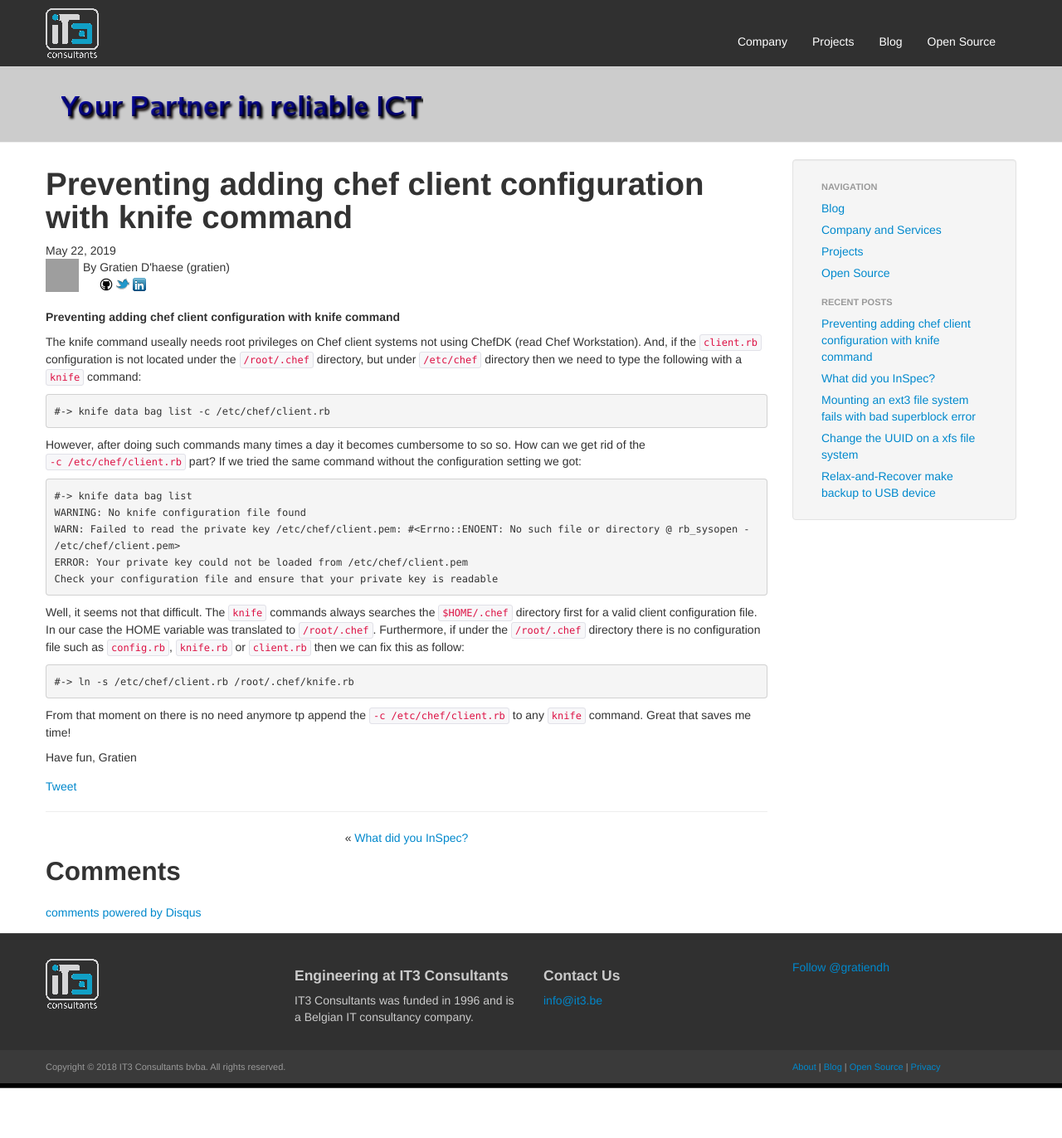
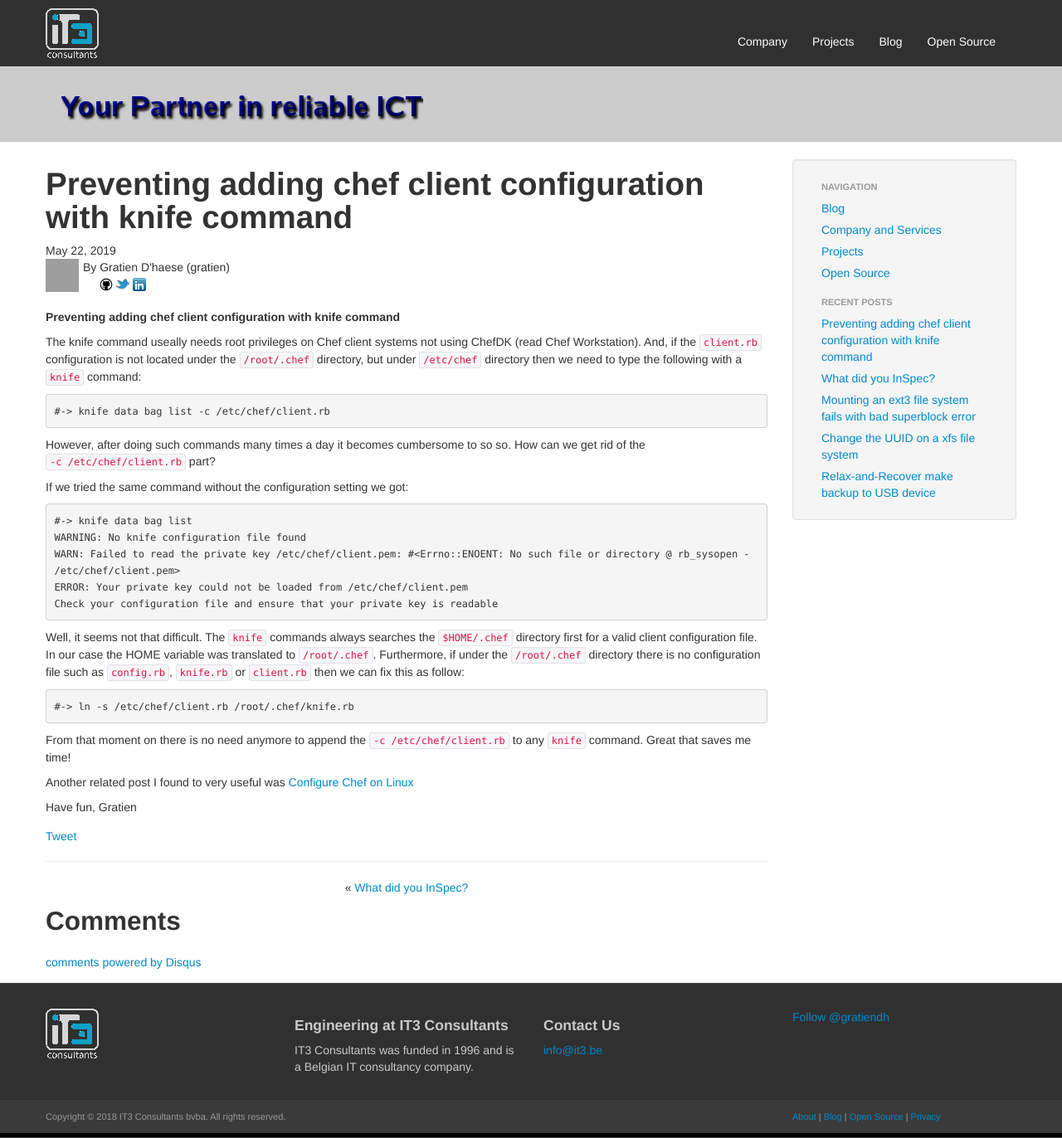
Before and after one commit to gdha/www.it3.be, a Jekyll site: the page built from _posts/2019-05-22-chef-client-config.md, in a window 1280 px wide. Shown: the whole page at 83% size. Built offline with Jekyll 4.4.1, drawn with Linux system fonts in a browser that asks for light colours; comment, search, counter and statistics services are not loaded; before the commit the page ends 1312 px from its top, so only the background shows below that; grey boxes are pictures that could not be loaded.

Commit message:
some corrections post

```diff
--- a/_posts/2019-05-22-chef-client-config.md
+++ b/_posts/2019-05-22-chef-client-config.md
@@ -12,7 +12,9 @@
 
     #-> knife data bag list -c /etc/chef/client.rb
 
-However, after doing such commands many times a day it becomes cumbersome to so so. How can we get rid of the `-c /etc/chef/client.rb` part? If we tried the same command without the configuration setting we got:
+However, after doing such commands many times a day it becomes cumbersome to so so. How can we get rid of the `-c /etc/chef/client.rb` part?
+
+If we tried the same command without the configuration setting we got:
 
     #-> knife data bag list
     WARNING: No knife configuration file found
@@ -24,6 +26,8 @@
 
     #-> ln -s /etc/chef/client.rb /root/.chef/knife.rb
 
-From that moment on there is no need anymore tp append the `-c /etc/chef/client.rb` to any `knife` command. Great that saves me time!
+From that moment on there is no need anymore to append the `-c /etc/chef/client.rb` to any `knife` command. Great that saves me time!
+
+Another related post I found to very useful was [Configure Chef on Linux](https://www.bonusbits.com/wiki/HowTo:Configure_Knife_on_Linux)
 
 Have fun, Gratien
```
